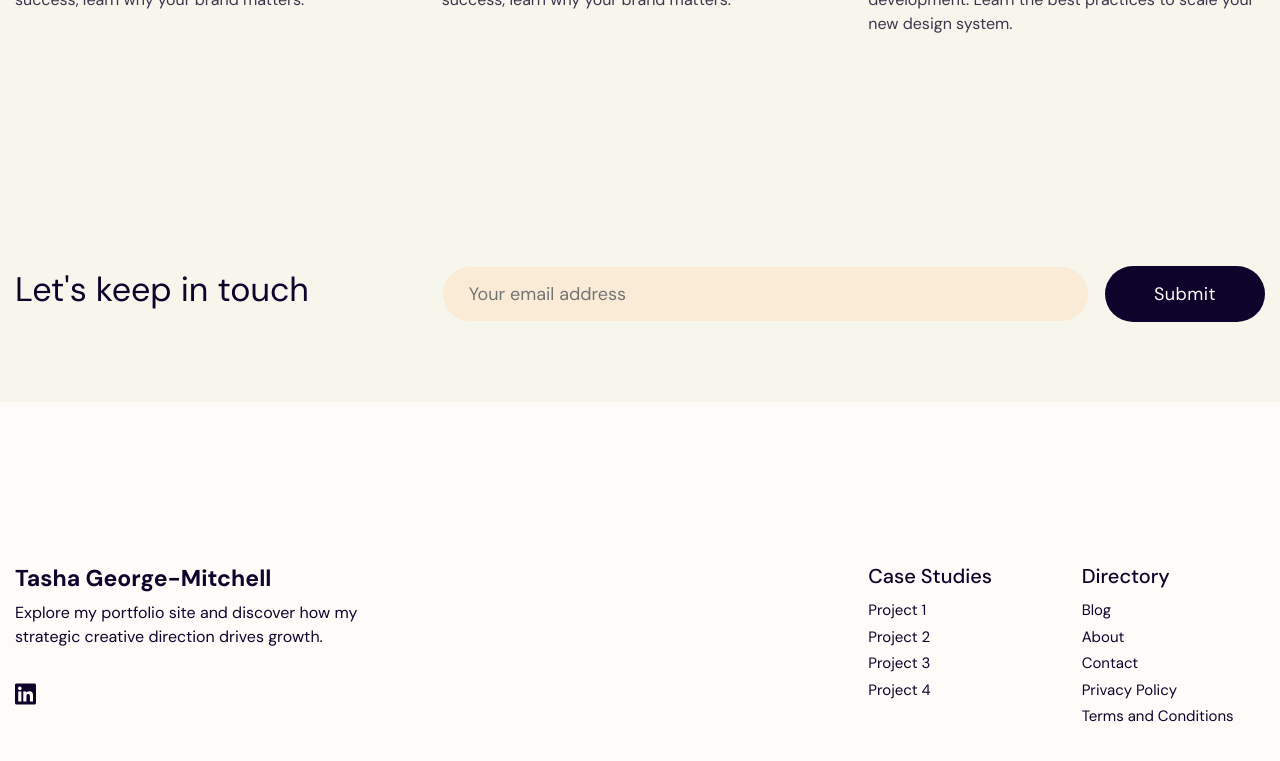
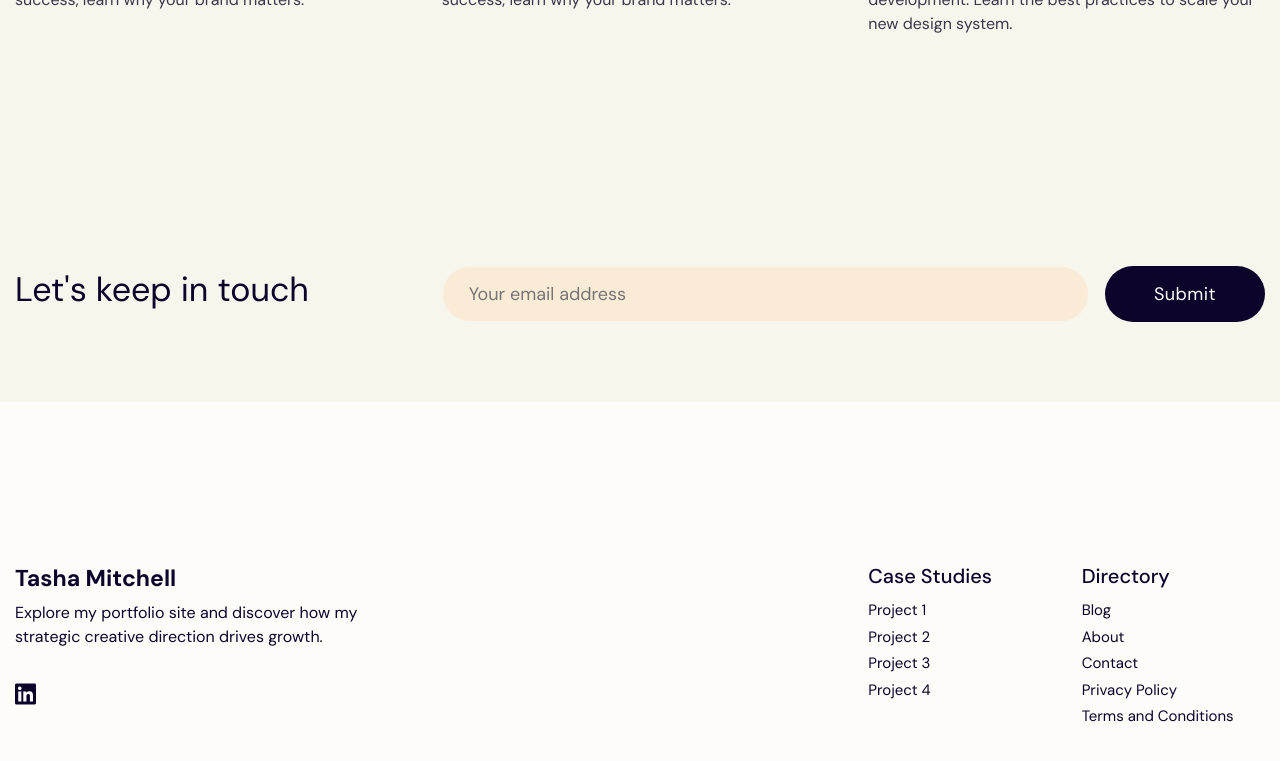
Before and after one commit to tglivebold/portfolio, a Jekyll site: the page built from pages/home.md, in a window 1280 px wide and 900 px high, scrolled down 1584 px. Shown: the top 761 px of the window. Built offline with Jekyll 4.4.1, drawn with Linux system fonts in a browser that asks for light colours.

Commit message:
Update Footer Name

```diff
--- a/_config.yml
+++ b/_config.yml
@@ -170,7 +170,7 @@ menu:
 
 footer:
   enable_footer: true # show/hide the entire footer
-  footer_title: "Tasha George-Mitchell"
+  footer_title: "Tasha Mitchell"
   footer_description: "Explore my portfolio site and discover how my strategic creative direction drives growth."
   enable_social_media_icons: true
   enable_contact_details: false
@@ -184,5 +184,5 @@ footer:
 bottom:
   enable_bottom: false # show/hide the entire bottom (below the footer)
   enable_bottom_menu: false # if enabled, the bottom menu can be edited in `_data/menu.yml`
-  copyright_text: "© 2025 Tasha George-Mitchell"
+  copyright_text: "© 2025 Tasha Mitchell"
   show_rss_icon: true
```
